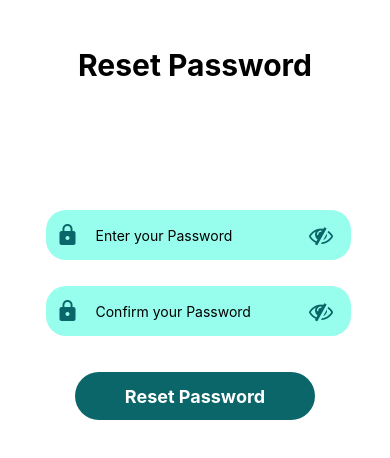
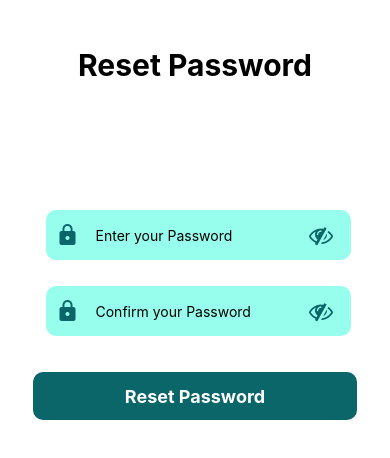
Before and after one commit to mhamzashabbir/findmyitem, a React Native app: screen /ResetPasswordConfirm in a window 390 px wide. Shown: the top 458 px of the page. Built offline with nearby package versions, Linux system fonts and the light colour scheme.

Commit message:
small changes

```diff
--- a/data/items.js
+++ b/data/items.js
@@ -92,7 +92,7 @@ const postsData = [
   {
     id: '10',
     name: 'Muhammad Hamza',
-    title: 'Bose QuietComfort Earbuds',
+    title: 'Bose Earbuds',
     description: 'Found premium noise-canceling earbuds (Bose QuietComfort Earbuds) for an immersive audio experience. Found it near 707 Pine Avenue, Cityville.',
     date: '2023-10-19',
     imageUrl: 'https://alhamdtech.pk/cdn/shop/products/BoseQuietComfortEarbudsII.1.png?v=1670252348',
--- a/navigations/Navigation.js
+++ b/navigations/Navigation.js
@@ -23,7 +23,8 @@ const Tab = createBottomTabNavigator();
 const AuthStack = () => {
   return (
     <Stack.Navigator
-      initialRouteName="GetStarted">
+      initialRouteName="GetStarted"
+      >
       <Stack.Screen
         name="GetStarted"
         component={GetStarted}
--- a/screens/auth/CodeVerification.js
+++ b/screens/auth/CodeVerification.js
@@ -41,7 +41,7 @@ const CodeVerification = ({ navigation }) => {
           <Text style={styles.resendCodeText}>Resend Code?</Text>
         </Pressable>
 
-        <CustomButton text="Verify" margin={40} handleButton={handleVerify} />
+        <CustomButton text="Verify" margin={40} width={'75%'} border={10} handleButton={handleVerify} />
 
       </ScrollView>
 
--- a/screens/auth/Login.js
+++ b/screens/auth/Login.js
@@ -126,7 +126,6 @@ const styles = StyleSheet.create({
     width: '70%',
     height: '70%',
     backgroundColor: '#97FEED',
-    borderRadius: 20,
     paddingHorizontal: 16,
     marginHorizontal: 16,
     marginLeft: 0,
@@ -138,7 +137,7 @@ const styles = StyleSheet.create({
     height: '90%',
     marginLeft: 20,
     backgroundColor: '#97FEED',
-    borderRadius: 20,
+    borderRadius: 10,
     marginTop: 10,
   },
   checkboxContainer: {
--- a/screens/auth/ResetPasswordConfirm.js
+++ b/screens/auth/ResetPasswordConfirm.js
@@ -62,7 +62,7 @@ const ResetPasswordConfirm = ({ navigation }) => {
       </View>
 
 
-      <CustomButton text="Reset Password" margin={40} handleButton={handleReset} />
+      <CustomButton text="Reset Password" margin={40} width={'83%'} border={10} handleButton={handleReset} />
 
     </ScrollView>
   );
@@ -91,7 +91,6 @@ const styles = StyleSheet.create({
     width: '70%',
     height: '70%',
     backgroundColor: '#97FEED',
-    borderRadius: 20,
     paddingHorizontal: 16,
     marginHorizontal: 16,
     marginLeft: 0,
@@ -103,7 +102,7 @@ const styles = StyleSheet.create({
     height: '90%',
     marginLeft: 20,
     backgroundColor: '#97FEED',
-    borderRadius: 20,
+    borderRadius: 10,
     marginTop: 10,
   },
   icon: {
--- a/screens/auth/ResetPasswordStart.js
+++ b/screens/auth/ResetPasswordStart.js
@@ -29,7 +29,7 @@ const ResetPasswordStart = ({ navigation }) => {
         </View>
       </View>
 
-      <CustomButton text="Reset Password" margin={40} handleButton={handleReset} />
+      <CustomButton text="Reset Password" margin={40} width={'83%'} border={10} handleButton={handleReset} />
 
     </ScrollView>
   );
@@ -76,7 +76,7 @@ const styles = StyleSheet.create({
     height: '90%',
     marginLeft: 20,
     backgroundColor: '#97FEED',
-    borderRadius: 20,
+    borderRadius: 10,
     marginTop: 10,
   },
   icon: {
--- a/screens/auth/SignUp.js
+++ b/screens/auth/SignUp.js
@@ -100,7 +100,7 @@ const SignUp = ({ navigation }) => {
           </View>
         </View>
 
-        <CustomButton text="SignUp" margin={40} handleButton={handleSignUp} width={'80%'} border={10} />
+        <CustomButton text="SignUp" margin={40} handleButton={handleSignUp} width={'84%'} border={10} />
 
         <View style={styles.loginContainer}>
           <Text style={styles.loginText}>Already have an account?</Text>
@@ -157,7 +157,7 @@ const styles = StyleSheet.create({
     height: '90%',
     marginLeft: 20,
     backgroundColor: '#97FEED',
-    borderRadius: 20,
+    borderRadius: 10,
     marginTop: 10,
   },
   icon: {
```
